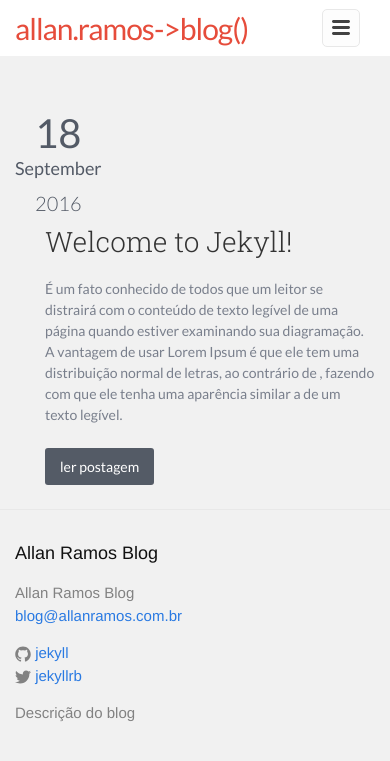
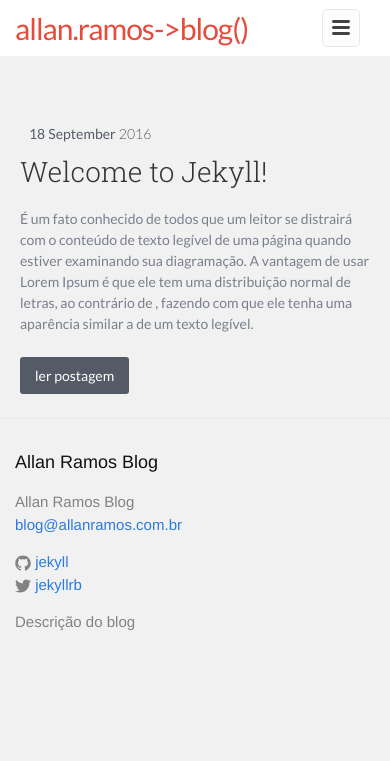
Before and after one commit to allangrds/blog, a Jekyll site: the page built from index.html, in a window 390 px wide. Shown: the top 761 px of the page. Built offline with Jekyll 4.4.1, drawn with Linux system fonts in a browser that asks for light colours.

Commit message:
melhorando layout

```diff
--- a/_sass/_layout.scss
+++ b/_sass/_layout.scss
@@ -223,6 +223,22 @@
         font-size: 20px;
         font-weight: 300;
     }
+
+    @media screen and (max-width: 780px) {
+        display: block !important;
+        padding-left: 14px;
+        & > span {
+            display: inline;
+        }
+
+        & > span:nth-child(1),span:nth-child(2),span:nth-child(3) {
+            font-size: 14px;
+        }
+    }
+
+    @media screen and (min-width: 790px) and (max-width: 980px) {
+        padding-left: 0;
+    }
 }
 
 .post-resume {
@@ -256,6 +272,14 @@
         font-family: 'Lato', sans-serif;
         font-weight: 400;
     }
+
+    @media screen and (max-width: 790px) {
+        padding-left: 14px;
+    }
+
+    @media screen and (max-width: 820px) {
+        padding-left: 5px;
+    }
 }
 
 .post-link {
@@ -283,6 +307,11 @@
 
     @include media-query($on-laptop) {
         font-size: 36px;
+    }
+
+    @media screen and (max-width: 780px) {
+        margin: 0;
+        clear: both;
     }
 }
 
```
